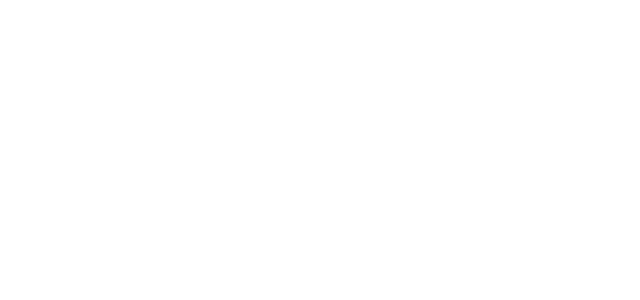
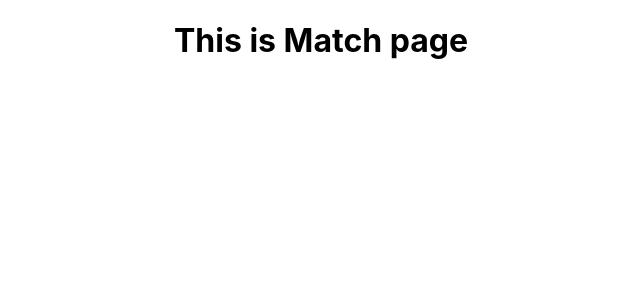
Before and after one commit to NipunaNiranjan/IPL---Java-Brains, a React (Create React App) app in the folder ipl/src/frontend/: page /teams/1/matches/2008 in a window 1280 px wide. Before the commit this address had no page. Shown: the top 300 px of the page, without its empty margins (319-959 px from the left). Built offline with nearby package versions, Linux system fonts and the light colour scheme.

Commit message:
Initiate Match Page with Routes

```diff
--- a/ipl/src/frontend/src/App.js
+++ b/ipl/src/frontend/src/App.js
@@ -1,9 +1,10 @@
 
 import './App.css';
 
-import { BrowserRouter as Router,Routes, Route } from 'react-router-dom'
+import { BrowserRouter as Router,Routes, Route } from 'react-router-dom' ;
 
-import {TeamPage} from './pages/TeamPage'
+import {TeamPage} from './pages/TeamPage';
+import { MatchPage} from './pages/MatchPage';
 
 function App() {
   return (
@@ -15,6 +16,8 @@
         <Routes>
           <Route path='/teams/:teamName' element={< TeamPage />}></Route>
 
+          <Route path="/teams/:teamName/matches/:year" element = {<MatchPage />} > </Route>
+
         </Routes>
       </Router>
 
--- /dev/null
+++ b/ipl/src/frontend/src/pages/MatchPage.js
@@ -0,0 +1,12 @@
+import {React} from 'react' ;
+
+export const MatchPage = () => {
+
+
+    return (
+        <div className='MatchPage'>
+            <h1>This is Match page</h1>
+        </div>
+
+    );
+}
```
